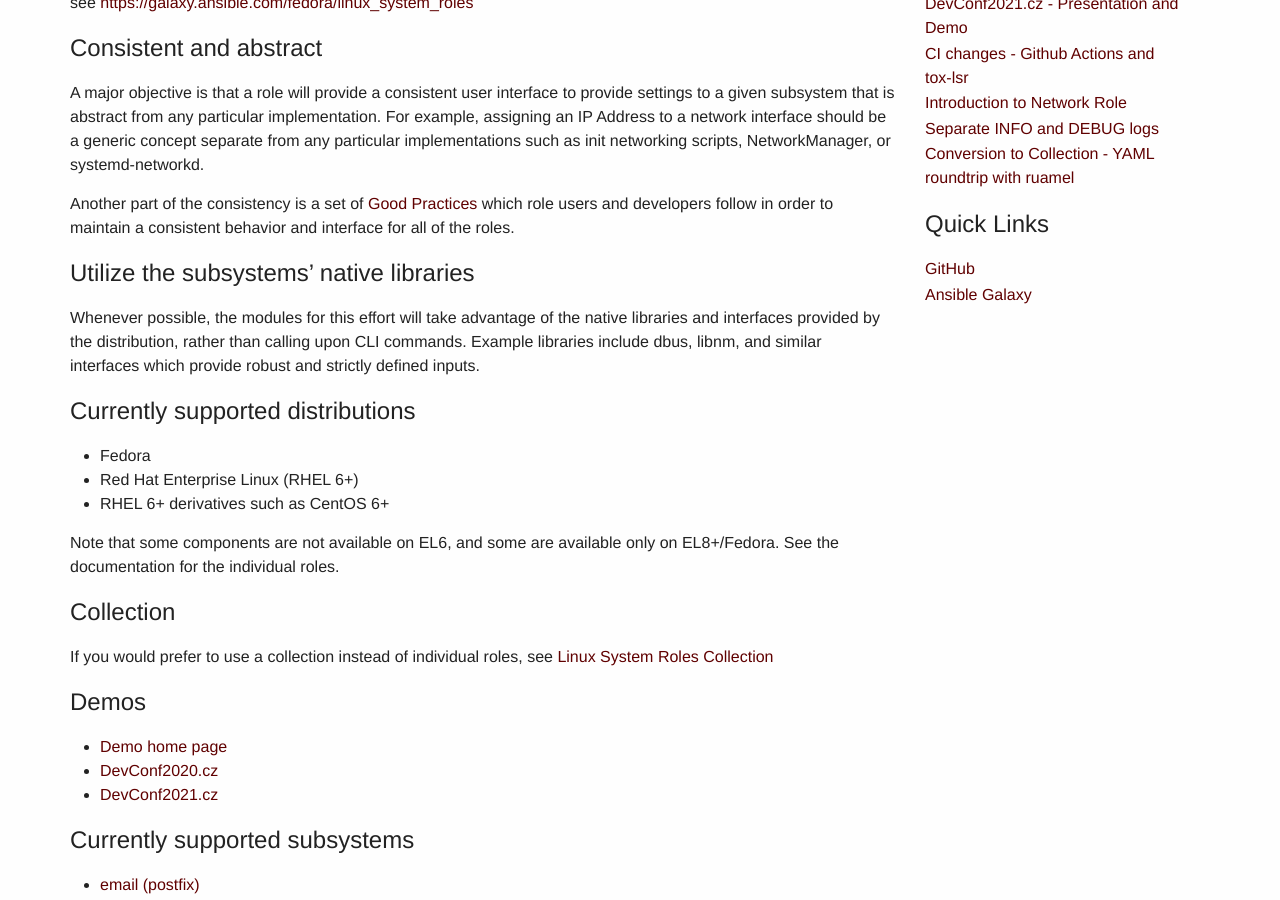
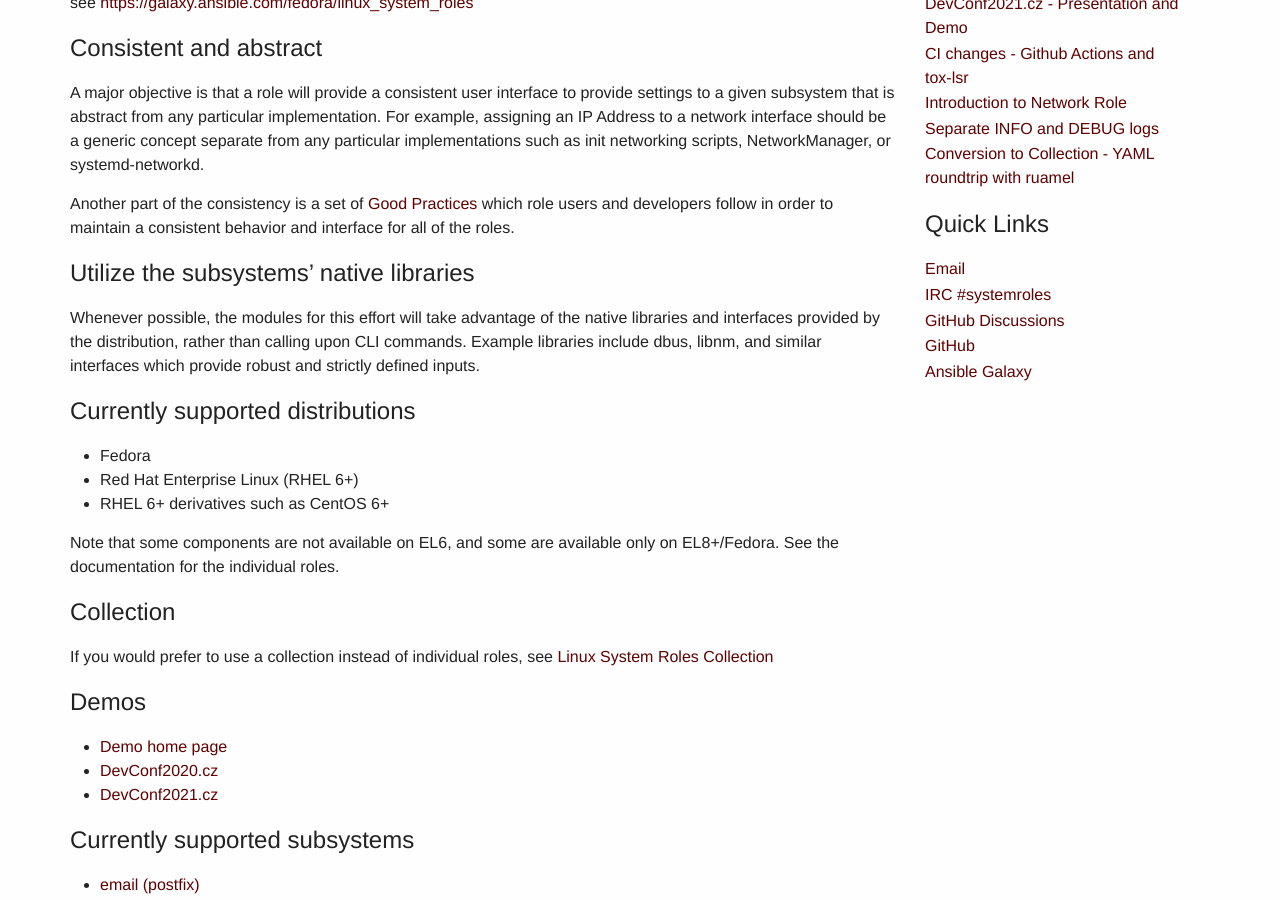
Before and after one commit to linux-system-roles/linux-system-roles.github.io, a Jekyll site: the page built from index.md, in a window 1280 px wide and 900 px high, scrolled down 384 px. Built offline with Jekyll 4.4.1, drawn with Linux system fonts in a browser that asks for light colours.

Commit message:
add email, irc and gh discussion links

```diff
--- a/_includes/asides/quick_links.html
+++ b/_includes/asides/quick_links.html
@@ -1,6 +1,15 @@
 <aside class="small-12 quick-links">
   <h2>Quick Links</h2>
   <ul>
+    <li>
+      <a href="mailto:systemroles@lists.fedorahosted.org">Email</a>
+    </li>
+    <li>
+      <a href="https://app.element.io/#/room/#systemroles:libera.chat">IRC #systemroles</a>
+    </li>
+    <li>
+      <a href="https://github.com/orgs/linux-system-roles/discussions">GitHub Discussions</a>
+    </li>
     <li>
       <a href="https://github.com/linux-system-roles">GitHub</a>
     </li>
```
